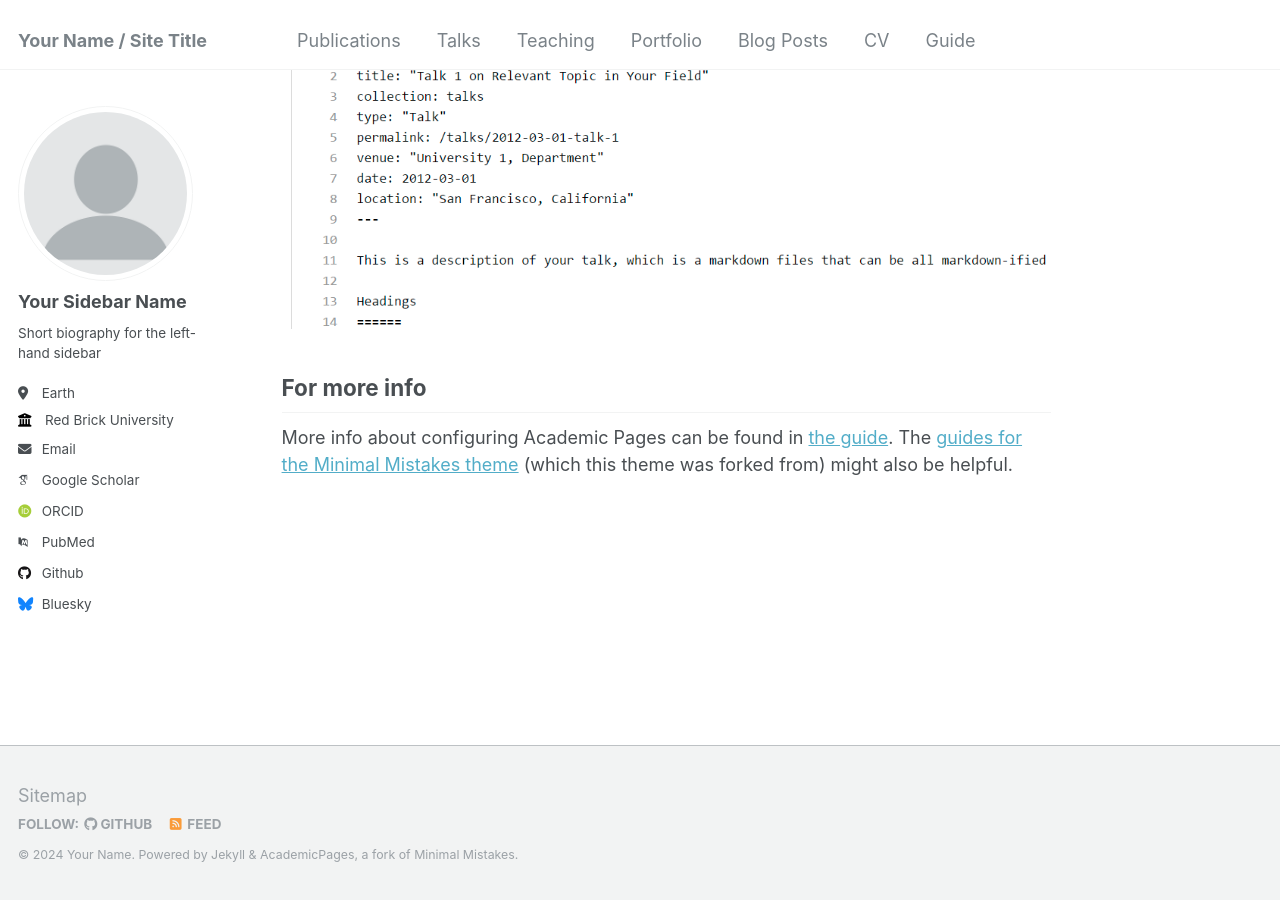
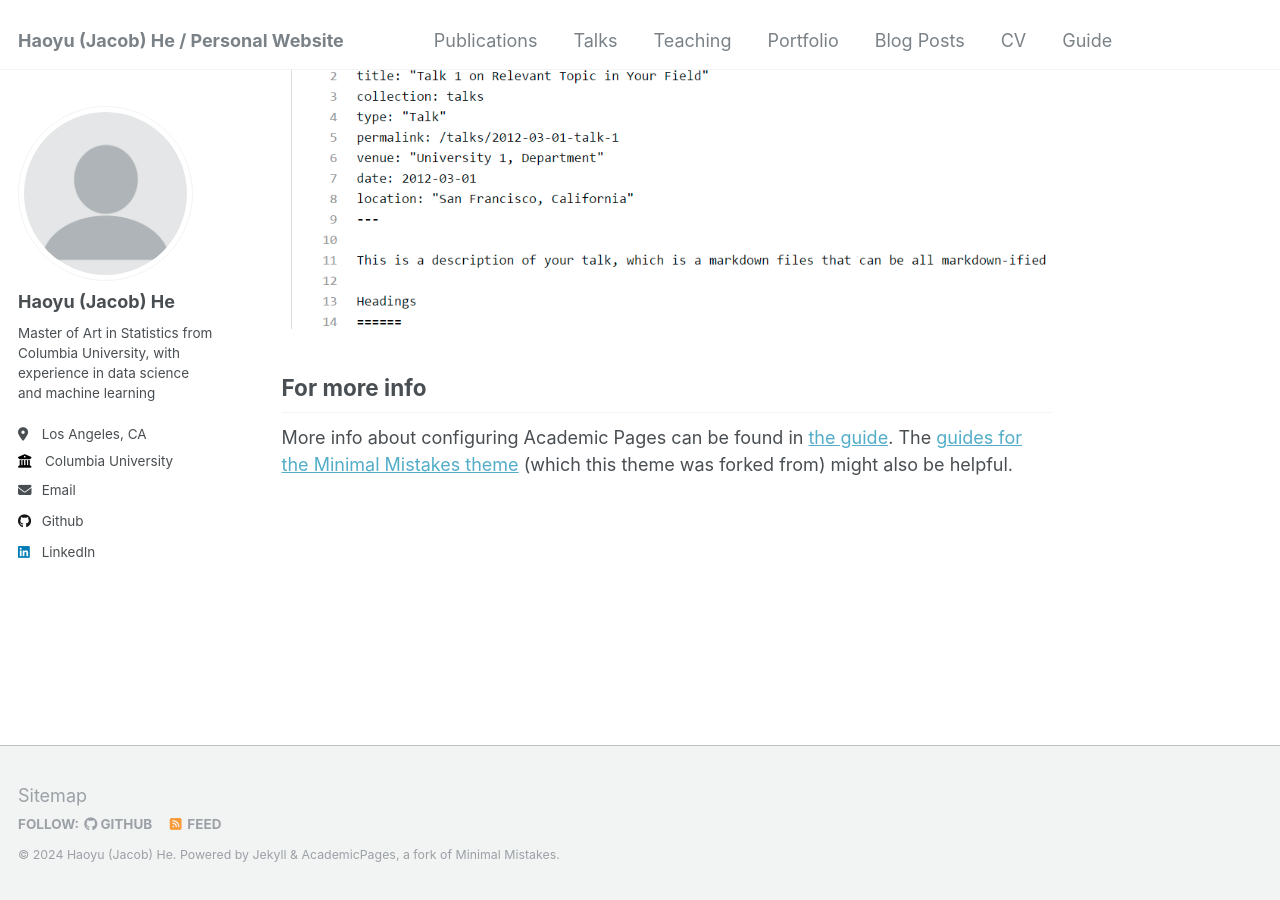
Before and after one commit to Jacobhhy/Jacobhhy.github.io, a Jekyll site: the page built from _pages/about.md, in a window 1280 px wide and 900 px high, scrolled down 2660 px. Built offline with Jekyll 4.4.1, drawn with Linux system fonts in a browser that asks for light colours; some web fonts are replaced.

Commit message:
Update _config.yml

```diff
--- a/_config.yml
+++ b/_config.yml
@@ -8,13 +8,13 @@
 
 # Basic Site Settings
 locale                   : "en-US"
-title                    : "Your Name / Site Title"
+title                    : "Haoyu (Jacob) He / Personal Website"
 title_separator          : "-"
-name                     : &name "Your Name"
-description              : &description "personal description"
-url                      : https://academicpages.github.io # the base hostname & protocol for your site e.g. "https://mmistakes.github.io"
+name                     : &name "Haoyu (Jacob) He"
+description              : &description "Master of Art in Statistics from Columbia University"
+url                      : https://https://jacobhhy.github.io/ # the base hostname & protocol for your site e.g. "https://mmistakes.github.io"
 baseurl                  : "" # the subpath of your site, e.g. "/blog"
-repository               : "academicpages/academicpages.github.io"
+repository               : "jacobhhy.github.io"
 
 # Site Author - The following control what appear as part of the author content on the side bar.
 #               If a field is blank the icon and link will not appear, otherwise it will be shown.
@@ -22,33 +22,33 @@ repository               : "academicpages/academicpages.github.io"
 author:
   # Biographic information
   avatar           : "profile.png"
-  name             : "Your Sidebar Name"
+  name             : "Haoyu (Jacob) He"
   pronouns         : # example: "she/her"
-  bio              : "Short biography for the left-hand sidebar"
-  location         : "Earth"
-  employer         : "Red Brick University"
+  bio              : "Master of Art in Statistics from Columbia University, with experience in data science and machine learning"
+  location         : "Los Angeles, CA"
+  employer         : "Columbia University"
   uri              : # URL
-  email            : "none@example.org"
+  email            : "hh2982@columbia.edu"
 
   # Academic websites
   arxiv            : # URL - Update with the correct link to your profile
-  googlescholar    : "https://scholar.google.com/citations?user=PS_CX0AAAAAJ"
+  googlescholar    : #"https://scholar.google.com/citations?user=PS_CX0AAAAAJ"
   impactstory      : # URL
-  orcid            : "http://orcid.org/yourorcidurl"
+  orcid            : #"http://orcid.org/yourorcidurl"
   semantic         : # URL
-  pubmed           : "https://www.ncbi.nlm.nih.gov/pubmed/?term=john+snow"
+  pubmed           : #"https://www.ncbi.nlm.nih.gov/pubmed/?term=john+snow"
   researchgate     : # URL
 
   # Repositories and software development
   bitbucket        : # Username - Update with your username on the site
   codepen          : # Username
   dribbble         : # Username
-  github           : "academicpages"
+  github           : "Jacobhhy"
   kaggle           : # Username
   stackoverflow    : # User number or user number and name (i.e., use "1" or "1/jeff-atwood")
 
   # Social media
-  bluesky          : "bsky.app" # Replace this with you Bluesky username
+  bluesky          : #"bsky.app" # Replace this with you Bluesky username
   facebook         : # Username
   flickr           : # Username
   foursquare       : # Username
@@ -57,7 +57,7 @@ author:
   keybase          : # Username
   instagram        : # Username
   lastfm           : # Username
-  linkedin         : # Username
+  linkedin         : "jacob-he"
   mastodon         : # URL
   medium           : # URL
   pinterest        : # Username
```
